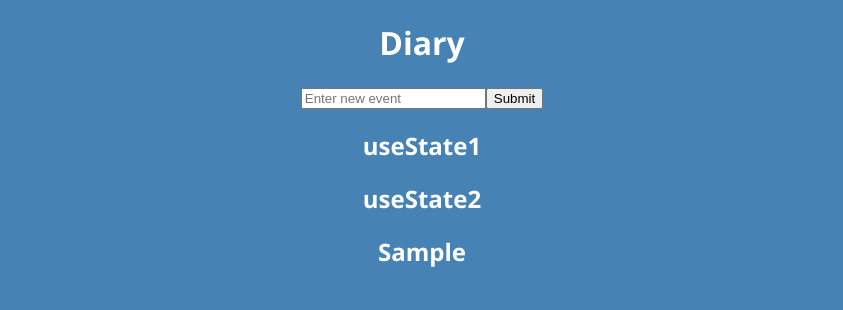
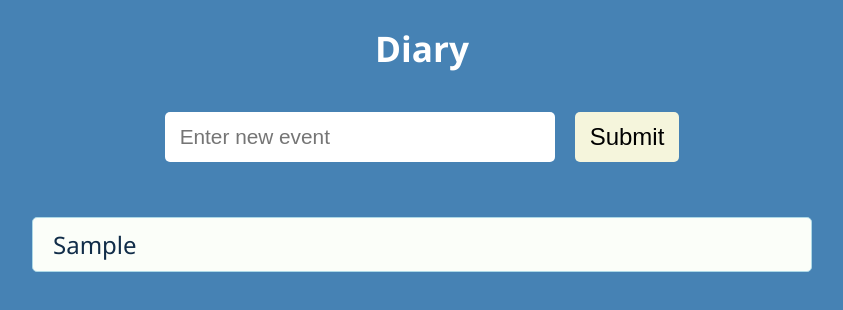
Before and after one commit to wadpas/diary-react-app, a React (Create React App) app: page / in a window 1280 px wide. Both pictures are taken after typing "Sample" into the empty fields and a click on the button "Submit". Shown: the top 310 px of the page, without its empty margins (218-1061 px from the left). Built offline with nearby package versions, Linux system fonts and the light colour scheme.

Commit message:
added styling

```diff
--- a/src/App.css
+++ b/src/App.css
@@ -1,3 +1,10 @@
 .App {
   text-align: center;
+  max-width: 800px;
+  margin: 0 auto;
 }
+
+h1 {
+  font-size: 2.2rem;
+  margin-bottom: 40px;
+}
--- a/src/App.js
+++ b/src/App.js
@@ -4,17 +4,21 @@ import Events from './components/events/Events'
 import NewEvent from './components/newEvent/NewEvent'
 
 function App() {
-  const [events, setEvent] = useState(['useState1', 'useState2'])
+  const [events, setEvent] = useState([])
 
   const addEvent = (event) => {
     setEvent([...events, event])
+  }
+
+  const removeEvent = (index) => {
+    setEvent(events.filter((_, i) => i !== index))
   }
 
   return (
     <div className="App">
       <h1>Diary</h1>
       <NewEvent addEvent={addEvent} />
-      <Events events={events} />
+      <Events events={events} removeEvent={removeEvent} />
     </div>
   )
 }
--- a/src/components/event/Event.js
+++ b/src/components/event/Event.js
@@ -1,5 +1,16 @@
-function Event({ event }) {
-  return <h2> {event}</h2>
+import styless from './Event.module.css'
+
+function Event({ event, index, removeEvent }) {
+  return (
+    <div className={styless.event}>
+      <div
+        className={styless.eventText}
+        onDoubleClick={() => removeEvent(index)}
+      >
+        {event}
+      </div>
+    </div>
+  )
 }
 
 export default Event
--- a/src/components/event/Event.module.css
+++ b/src/components/event/Event.module.css
@@ -0,0 +1,17 @@
+.event {
+  display: flex;
+  align-items: center;
+  padding: 10px 20px;
+  margin: 15px 0;
+  font-size: 1.5rem;
+  border-radius: 5px;
+  border: 1px solid lightblue;
+  color: #112d49;
+  background-color: #fbfef9;
+  user-select: none;
+}
+
+.eventText {
+  width: 100%;
+  text-align: left;
+}
--- a/src/components/events/Events.js
+++ b/src/components/events/Events.js
@@ -1,10 +1,12 @@
 import Event from '../event/Event'
+import styles from './Events.module.css'
 
-function Events({ events }) {
+function Events({ events, removeEvent }) {
   return (
-    <div>
+    <div className={styles.events}>
+      {!events.length && <h2>Diary is empty</h2>}
       {events.map((e, index) => (
-        <Event event={e} key={index} />
+        <Event event={e} key={index} removeEvent={removeEvent} index={index} />
       ))}
     </div>
   )
--- a/src/components/events/Events.module.css
+++ b/src/components/events/Events.module.css
@@ -0,0 +1,3 @@
+.events {
+  padding: 10px;
+}
--- a/src/components/newEvent/NewEvent.js
+++ b/src/components/newEvent/NewEvent.js
@@ -1,4 +1,5 @@
 import { useState } from 'react'
+import styles from './NewEvent.module.css'
 
 function NewEvent({ addEvent }) {
   const [text, setText] = useState('')
@@ -10,6 +11,7 @@ function NewEvent({ addEvent }) {
   }
 
   return (
+    <div className={styles.newEvent}>
       <form onSubmit={onSubmite}>
         <input
           placeholder="Enter new event"
@@ -18,6 +20,7 @@ function NewEvent({ addEvent }) {
         />
         <button type="submit">Submit</button>
       </form>
+    </div>
   )
 }
 export default NewEvent
--- a/src/components/newEvent/NewEvent.module.css
+++ b/src/components/newEvent/NewEvent.module.css
@@ -0,0 +1,34 @@
+.newEvent {
+  margin-bottom: 30px;
+}
+
+.newEvent form {
+  display: flex;
+  align-items: center;
+  justify-content: center;
+}
+
+.newEvent input {
+  width: 45%;
+  height: 30px;
+  font-size: 1.3rem;
+}
+
+.newEvent button {
+  margin-left: 20px;
+  height: 50px;
+  cursor: pointer;
+  background-color: beige;
+  font-size: 1.5rem;
+}
+
+.newEvent button:hover {
+  background-color: rgb(240, 240, 155);
+}
+
+.newEvent input,
+.newEvent button {
+  padding: 10px 15px;
+  border: none;
+  border-radius: 5px;
+}
```
Lines whose indentation alone changed are shown as unchanged.
